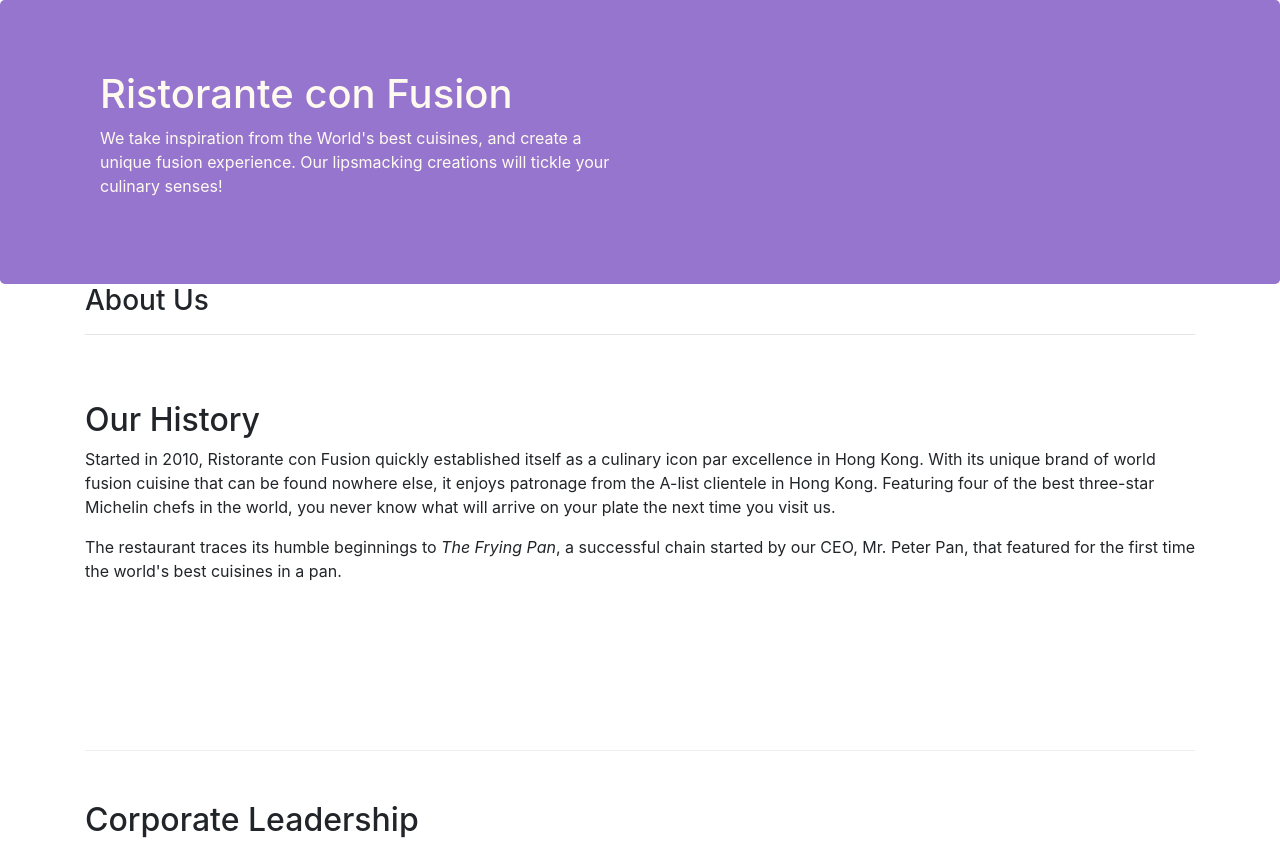
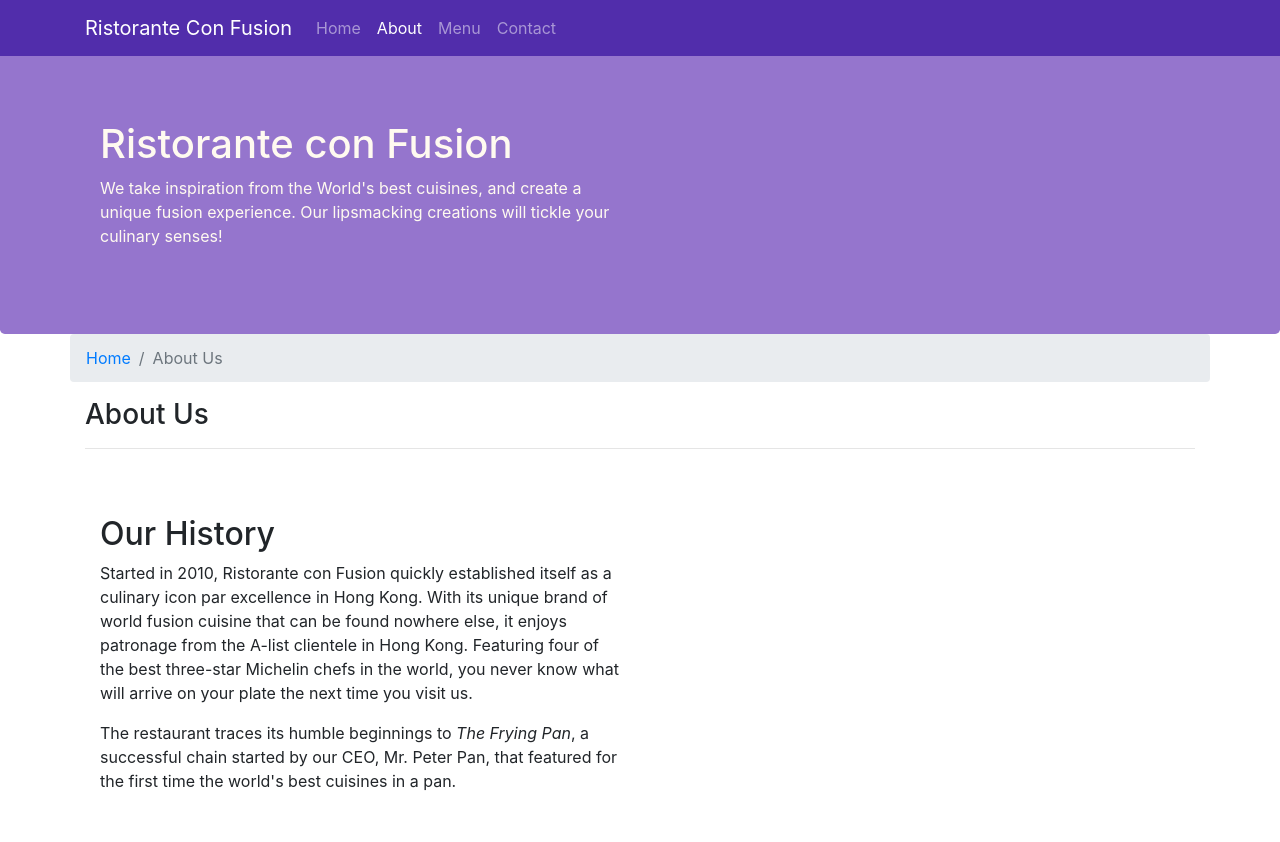
Before and after one commit to dineshcd311/Bootstrap, a website: page aboutus.html in a window 1280 px wide. Shown: the top 842 px of the page. Drawn offline with nearby package versions, Linux system fonts and the light colour scheme.

Commit message:
Navbar breadcrumb

```diff
--- a/aboutus.html
+++ b/aboutus.html
@@ -15,6 +15,23 @@
 
 <body>
 
+    <nav class="navbar navbar-dark navbar-expand-sm fixed-top">
+        <div class="container">
+            <button class="navbar-toggler" type="button" data-toggle="collapse" data-target="#Navbar">
+               <span class="navbar-toggler-icon"></span>
+            </button>
+            <a class="navbar-brand" href="./index.html">Ristorante Con Fusion</a>
+            <div class="collapse navbar-collapse" id="Navbar">
+                <ul class="navbar-nav mr-auto">
+                    <li class="nav-item"><a class="nav-link" href="./index.html">Home</a></li>
+                    <li class="nav-item active"><a class="nav-link">About</a></li>
+                    <li class="nav-item"><a class="nav-link" href="#">Menu</a></li>
+                    <li class="nav-item"><a class="nav-link" href="#">Contact</a></li>
+                </ul>
+            </div>
+        </div>
+    </nav>
+
     <header class="jumbotron">
         <div class="container">
             <div class="row row-header">
@@ -29,15 +46,19 @@
     </header>
 
     <div class="container">
-        <div>
-            <div>
+        <div class="row">
+            <ol class="col-12 breadcrumb">
+                <li class="breadcrumb-item"><a href="./index.html">Home</a></li>
+                <li class="breadcrumb-item active">About Us</li>
+            </ol>
+            <div class="col-12">
                <h3>About Us</h3>
                <hr>
             </div>
         </div>
 
         <div class="row row-content">
-            <div>
+            <div class="col-sm-6">
                 <h2>Our History</h2>
                 <p>Started in 2010, Ristorante con Fusion quickly established itself as a culinary icon par excellence in Hong Kong. With its unique brand of world fusion cuisine that can be found nowhere else, it enjoys patronage from the A-list clientele in Hong Kong.  Featuring four of the best three-star Michelin chefs in the world, you never know what will arrive on your plate the next time you visit us.</p>
                 <p>The restaurant traces its humble beginnings to <em>The Frying Pan</em>, a successful chain started by our CEO, Mr. Peter Pan, that featured for the first time the world's best cuisines in a pan.</p>
@@ -69,8 +90,8 @@
                 <div class="col-4 offset-1 col-sm-2">
                     <h5>Links</h5>
                     <ul class="list-unstyled">
-                        <li><a href="#">Home</a></li>
-                        <li><a href="#">About</a></li>
+                        <li><a href="./index.html">Home</a></li>
+                        <li><a>About</a></li>
                         <li><a href="#">Menu</a></li>
                         <li><a href="#">Contact</a></li>
                     </ul>
@@ -108,5 +129,4 @@
     <script src="node_modules/popper.js/dist/umd/popper.min.js"></script>
     <script src="node_modules/bootstrap/dist/js/bootstrap.min.js"></script>
 </body>
-
 </html>
--- a/style.css
+++ b/style.css
@@ -19,9 +19,15 @@
     background: #9575CD;
     color: floralwhite;
 }
-
 .address {
     font-size: 80%;
     margin: 0px;
     color: #0f0f0f;
 }
+body{
+    padding:50px 0px 0px 0px;
+    z-index: 0;
+}
+.navbar-dark{
+    background-color: #512DAB;
+}
```
Also changed, not shown: index.html (+19 -2 lines).
